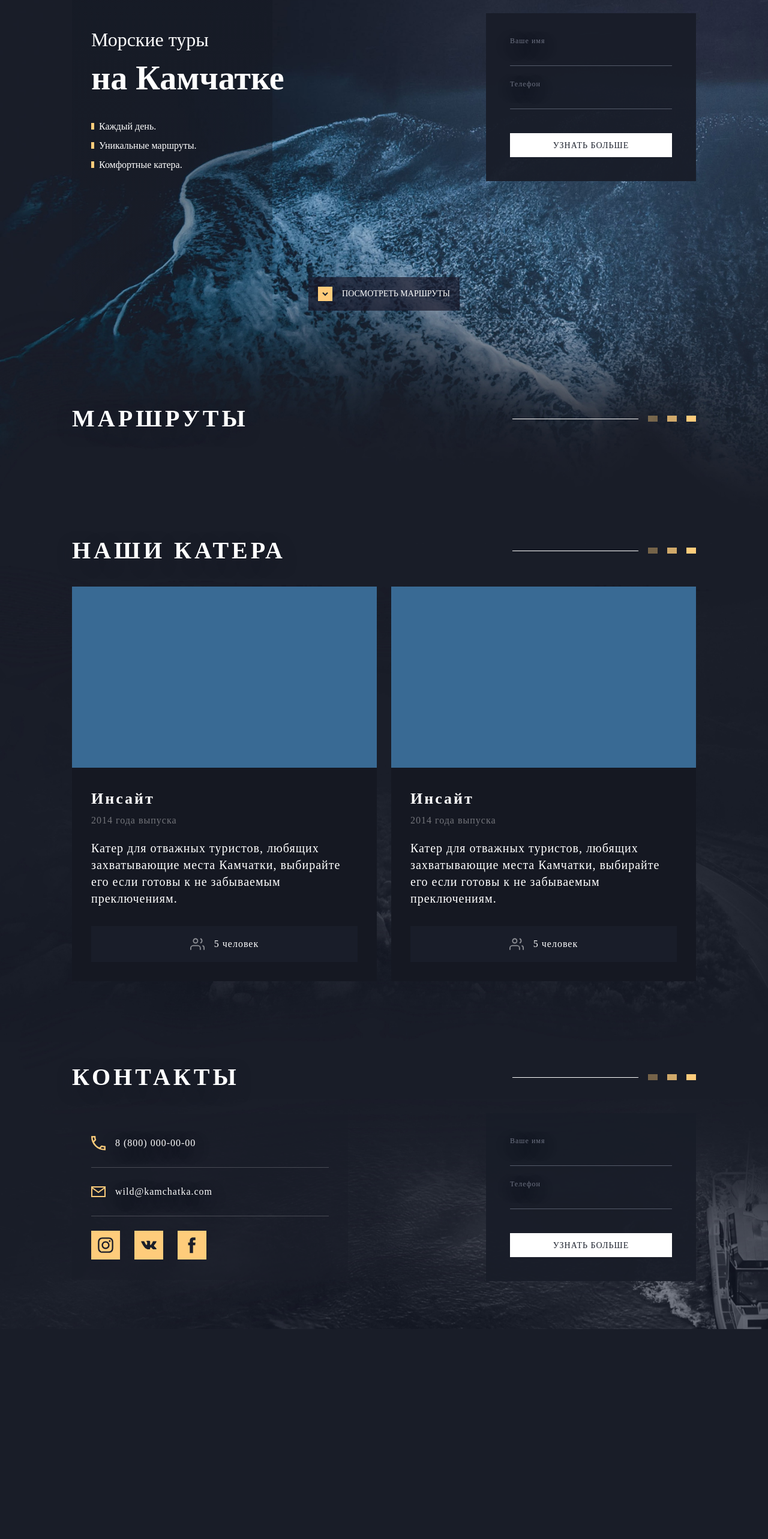
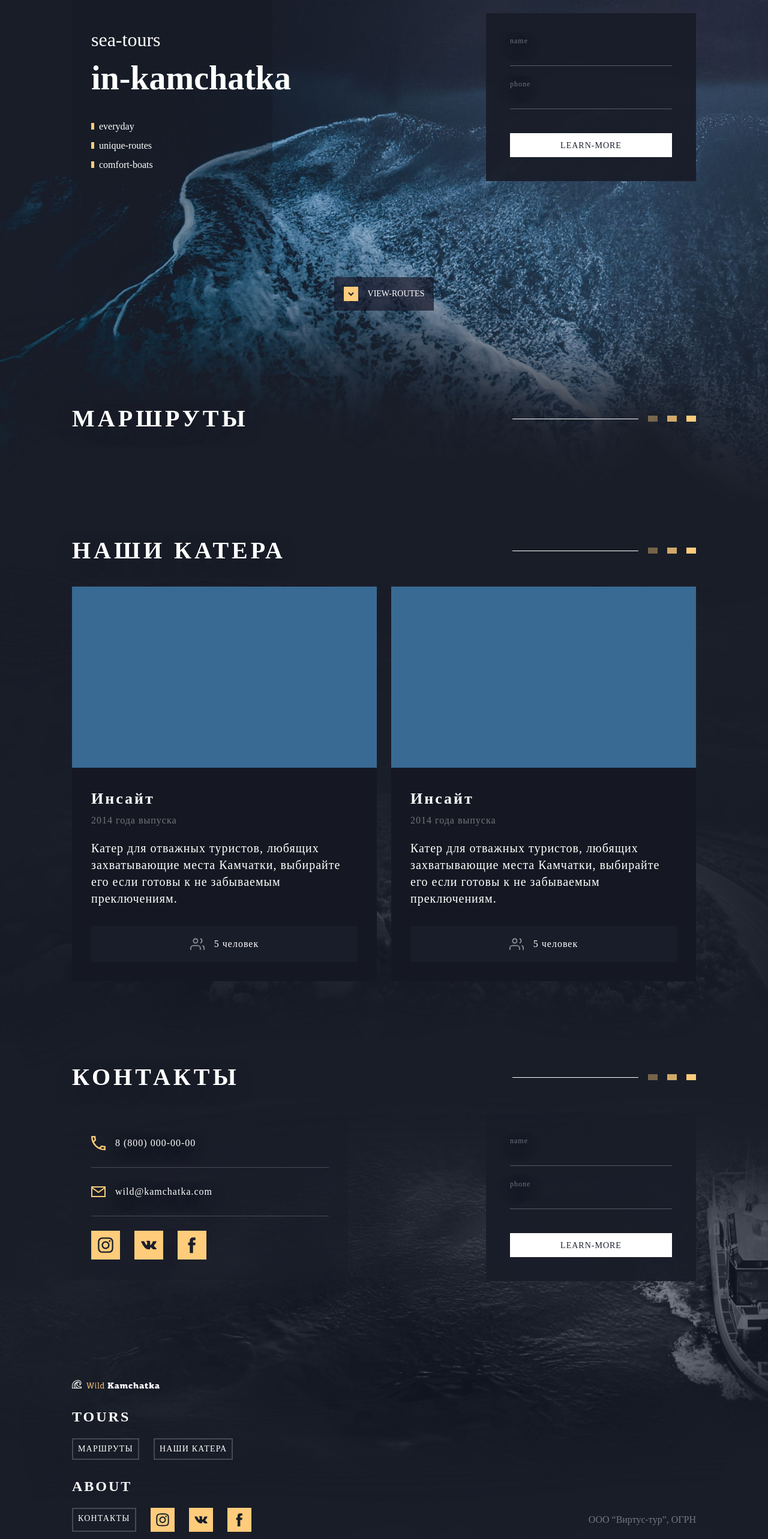
Before and after one commit to wiopriph/wk, a Vue app: page / in a window 1280 px wide. Shown: the part 220-2786 px from the top of the page at 60% size. Before the commit the page ends 2436 px from the top, so only its background shows below. Built offline with nearby package versions, Linux system fonts and the light colour scheme.

Commit message:
add footer and i18n

```diff
--- a/src/components/contacts/index.vue
+++ b/src/components/contacts/index.vue
@@ -1,17 +1,15 @@
 <template>
   <div class="wk-contacts">
-    <a href="tel:+78000000000"><phone-icon class="wk-contacts__icon"/> 8 (800) 000-00-00</a>
-
+    <a href="tel:+78000000000" class="wk-contacts__link"><phone-icon class="wk-contacts__icon"/>8 (800) 000-00-00</a>
     <div class="divider"></div>
 
-    <a href="mailto:wild@kamchatka.com"><mail-icon class="wk-contacts__icon"/>wild@kamchatka.com</a>
-
+    <a href="mailto:wild@kamchatka.com" class="wk-contacts__link"><mail-icon class="wk-contacts__icon"/>wild@kamchatka.com</a>
     <div class="divider"></div>
 
     <div>
-      <button><inst-logo/></button>
-      <button><vk-logo/></button>
-      <button><fb-logo/></button>
+      <a href="" target="_blank" class="wk-contacts__socials"><inst-logo/></a>
+      <a href="" target="_blank" class="wk-contacts__socials"><vk-logo/></a>
+      <a href="" target="_blank" class="wk-contacts__socials"><fb-logo/></a>
     </div>
   </div>
 </template>
@@ -49,7 +47,7 @@ export default {
       padding 2.4rem
     }
 
-    a {
+    &__link {
       display flex
       align-items center
       font-size 1.6rem
@@ -72,7 +70,8 @@ export default {
       color #FECC7B
     }
 
-    button {
+    &__socials {
+      display inline-block
       margin-right 2.4rem
       padding 0
       width 4.8rem
--- a/src/components/form/index.vue
+++ b/src/components/form/index.vue
@@ -1,22 +1,42 @@
 <template>
   <form class="wk-form">
     <div class="wk-form-field">
-      <span class="wk-form-field__title">Ваше имя</span>
+      <span class="wk-form-field__title">{{$t('name')}}</span>
       <input type="text" class="wk-form-field__input">
       <div class="wk-form-field__line">
         <span></span>
       </div>
     </div>
+
     <div class="wk-form-field">
-      <span class="wk-form-field__title">Телефон</span>
+      <span class="wk-form-field__title">{{$t('phone')}}</span>
       <input type="number" class="wk-form-field__input">
+
       <div class="wk-form-field__line" :class="{'wk-form-field__line--error': false}">
-        <span>Неверный номер</span>
+        <span>{{$t('phone-wrong')}}</span>
       </div>
     </div>
-    <button class="wk-form__button">узнать больше</button>
+
+    <button class="wk-form__button">{{$t('learn-more')}}</button>
   </form>
 </template>
+
+<i18n>
+{
+  "ru": {
+    "name": "Ваше имя",
+    "phone": "Телефон",
+    "phone-wrong": "Неверный номер",
+    "learn-more": "узнать больше"
+  },
+  "en": {
+    "name": "Name",
+    "phone": "Phone",
+    "phone-wrong": "Wrong number",
+    "learn-more": "Learn more"
+  }
+}
+</i18n>
 
 <script>
 export default {
@@ -67,11 +87,14 @@ export default {
       &__line {
         border-top 1px solid #555B6A
         height 2.4rem
+
         span {
           display none
         }
+
         &--error {
           border-top 1px solid #F77585
+
           span {
             display block
             margin-top .5rem
@@ -96,6 +119,7 @@ export default {
       text-align center
       line-height 4rem
       text-transform uppercase
+
       @media (max-width: 1040px) {
         height 3.2rem
         font-size 1rem
--- a/src/components/header/index.vue
+++ b/src/components/header/index.vue
@@ -1,9 +1,10 @@
 <template>
   <div class="wk-header">
-    <h2 :id="id" class="wk-header__title">{{title}}</h2>
+    <h2 :id="id" class="wk-header__title">{{$t(title)}}</h2>
 
     <div class="wk-header__whistles">
       <div class="wk-header__line"></div>
+
       <span class="wk-header__box wk-header__box--first"></span>
       <span class="wk-header__box"></span>
       <span class="wk-header__box wk-header__box--last"></span>
--- a/src/locales/en.json
+++ b/src/locales/en.json
@@ -1,3 +1,5 @@
 {
-  "hello": "hello!"
+  "routes": "Routes",
+  "boats": "Boats",
+  "contacts": "Contacts"
 }
--- a/src/locales/ru.json
+++ b/src/locales/ru.json
@@ -1,3 +1,5 @@
 {
-  "hello": "привет"
+  "routes": "Маршруты",
+  "boats": "Наши катера",
+  "contacts": "Контакты"
 }
--- a/src/router/index.js
+++ b/src/router/index.js
@@ -28,7 +28,14 @@ const router = new VueRouter({
   mode: 'history',
   fallback: false,
   base: '/',
-  routes
+  routes,
+  scrollBehavior (to) {
+    if (to.hash) {
+      return { selector: to.hash }
+    } else {
+      return { x: 0, y: 0 }
+    }
+  }
 })
 
 export default router
--- a/src/sections/footer/index.vue
+++ b/src/sections/footer/index.vue
@@ -1,38 +1,138 @@
 <template>
   <div class="footer">
-      <span>Морские туры</span>
-      <a href=""></a>
-      <a href=""></a>
+    <logo-icon class="footer__logo"/>
 
-      <span>О нас</span>
-      <div>
-        <div>
-          <a href=""></a>
+    <h3>{{$t('tours')}}</h3>
 
-          <a href=""></a>
-          <a href=""></a>
+    <router-link to="#routes" class="footer__link">{{$t('routes')}}</router-link>
+    <router-link to="#boats" class="footer__link">{{$t('boats')}}</router-link>
+
+    <h3>{{$t('about')}}</h3>
+
+    <div class="footer__contacts">
+      <div class="footer__links">
+        <router-link to="#contacts" class="footer__link">{{$t('contacts')}}</router-link>
+
+        <a href="" target="_blank" class="footer__socials"><inst-logo/></a>
+        <a href="" target="_blank" class="footer__socials"><vk-logo/></a>
+        <a href="" target="_blank" class="footer__socials"><fb-logo/></a>
       </div>
-        <span class="company">ООО “Виртус-тур”, ОГРН</span>
+      <span class="footer__company">ООО “Виртус-тур”, ОГРН</span>
     </div>
   </div>
 </template>
 
+<i18n>
+{
+  "ru": {
+    "tours": "Морские туры",
+    "about": "О нас",
+    "routes": "Маршруты",
+    "boats": "Катера",
+    "contacts": "Контакты"
+  },
+  "en": {
+    "tours": "Tours",
+    "about": "About",
+    "routes": "Routes",
+    "boats": "Boats",
+    "contacts": "Contacts"
+  }
+}
+</i18n>
+
 <script>
-export default {}
+import LogoIcon from '@/assets/svg/logo.svg?inline'
+import InstLogo from '@/assets/svg/socials/inst.svg?inline'
+import VkLogo from '@/assets/svg/socials/vk.svg?inline'
+import FbLogo from '@/assets/svg/socials/fb.svg?inline'
+
+export default {
+  components: {
+    LogoIcon,
+    InstLogo,
+    VkLogo,
+    FbLogo
+  }
+}
 </script>
 
 <style lang="stylus" scoped>
 .footer {
   padding 8.5rem 0
-  background-image linear-gradient(180deg, rgba(25,30,40,0.30) 0%, rgba(25,30,40,0.60) 100%)
+  //background-image linear-gradient(180deg, rgba(25,30,40,0.30) 0%, rgba(25,30,40,0.60) 100%)
+
+  &__logo {
+    height 1.5rem
   }
 
-.company {
-  opacity 0.4
+  &__contacts {
+    display flex
+    flex-direction row
+    justify-content space-between
+    align-items center
+
+    @media (max-width: 1040px) {
+      flex-direction column
+      align-items start
+    }
+  }
+
+  &__links {
+    display flex
+  }
+
+  &__link {
+    margin-right 2.4rem
+    display inline-block
+    border 2px solid rgba(255, 255, 255, 0.2)
+    color #FFFFFF
+    padding .8rem
+    font-family SFProText-Heavy
+    font-size 14px
+    letter-spacing 1.17px
+    text-align center
+    line-height 16px
+    text-transform uppercase
+  }
+
+  &__socials {
+    margin-right 2.4rem
+    display inline-block
+    padding 0
+    width 4rem
+    height @width
+    color #FECC7B
+
+    &:last-child {
+      margin-right 0
+    }
+
+    @media (max-width: 1040px) {
+      margin-right 1.4rem
+    }
+  }
+
+  &__company {
     font-family SFProText-Regular
     font-size 1.6rem
+    color #FFFFFF
+    opacity 0.4
+
     @media (max-width: 1040px) {
+      margin-top 2.4rem
       font-size 1.4rem
     }
   }
+}
+
+h3 {
+  margin 2.4rem 0 1.6rem 0
+  font-family PFAgoraSlabPro-Black
+  letter-spacing 3px
+  font-size 2.4rem
+  text-transform uppercase
+  color #FFFFFF
+  line-height 4rem
+}
 </style>
--- a/src/sections/home/index.vue
+++ b/src/sections/home/index.vue
@@ -2,12 +2,12 @@
   <div>
     <div class="home">
       <div class="home__description">
-        <p>Морские туры <br><strong>на Камчатке</strong></p>
+        <p>{{$t('sea-tours')}} <br><strong>{{$t('in-kamchatka')}}</strong></p>
 
         <ul>
-          <li><span></span>Каждый день.</li>
-          <li><span></span>Уникальные маршруты.</li>
-          <li><span></span>Комфортные катера.</li>
+          <li><span></span>{{$t('everyday')}}</li>
+          <li><span></span>{{$t('unique-routes')}}</li>
+          <li><span></span>{{$t('comfort-boats')}}</li>
         </ul>
       </div>
 
@@ -17,11 +17,34 @@
     <div class="home-look">
       <div>
         <arrow-icon class="home-look__icon"/>
-        <span class="home-look__text">Посмотреть маршруты</span>
+        <router-link to="#routes" class="home-look__text">{{$t('view-routes')}}</router-link>
       </div>
     </div>
   </div>
 </template>
+
+<i18n>
+{
+  "ru": {
+    "sea-tours": "Морские туры",
+    "in-kamchatka": "на Камчатке",
+    "view-routes": "Посмотреть маршруты",
+
+    "everyday": "Каждый день.",
+    "unique-routes": "Уникальные маршруты.",
+    "comfort-boats": "Комфортные катера."
+  },
+  "en": {
+    "sea-tours": "Sea tours in",
+    "in-kamchatka": "Kamchatka",
+    "view-routes": "View Routes",
+
+    "everyday": "Everyday.",
+    "unique-routes": "Unique routes.",
+    "comfort-boats": "Comfort boats."
+  }
+}
+</i18n>
 
 <script>
 import wkForm from '@/components/form/index.vue'
@@ -140,8 +163,6 @@ export default {
       color #FFFFFF
       font-size 1.4rem
       text-transform uppercase
-      /*font-size 1rem*/
-      /*line-height: 32px*/
     }
   }
 </style>
--- a/src/views/Home.vue
+++ b/src/views/Home.vue
@@ -1,26 +1,30 @@
 <template>
   <div class="background">
    <div class="layout">
-    <sections-header/>
+     <sections-header/>
      <sections-home/>
 
-     <wk-header title="Маршруты" id="routes"></wk-header>
+     <wk-header title="routes" id="routes"/>
 
-     <wk-header title="Наши катера" id="boats"></wk-header>
-     <sections-boat></sections-boat>
+     <wk-header title="boats" id="boats"/>
+     <sections-boat/>
 
-     <wk-header title="Контакты" id="contacts"></wk-header>
+     <wk-header title="contacts" id="contacts"/>
      <sections-contacts/>
+
+     <sections-footer/>
    </div>
   </div>
 </template>
 
 <script>
 import wkHeader from '@/components/header/index.vue'
+
 import sectionsHeader from '@/sections/header/index.vue'
 import sectionsHome from '@/sections/home/index.vue'
 import sectionsContacts from '@/sections/contacts/index.vue'
 import sectionsBoat from '@/sections/boats/index.vue'
+import sectionsFooter from '@/sections/footer/index.vue'
 
 export default {
   name: 'home',
@@ -29,6 +33,7 @@ export default {
     sectionsHome,
     sectionsContacts,
     sectionsBoat,
+    sectionsFooter,
     wkHeader
   },
   watch: {
```
Also changed, not shown: src/sections/header/index.vue (+13 -16 lines). Lines whose indentation alone changed are shown as unchanged.
